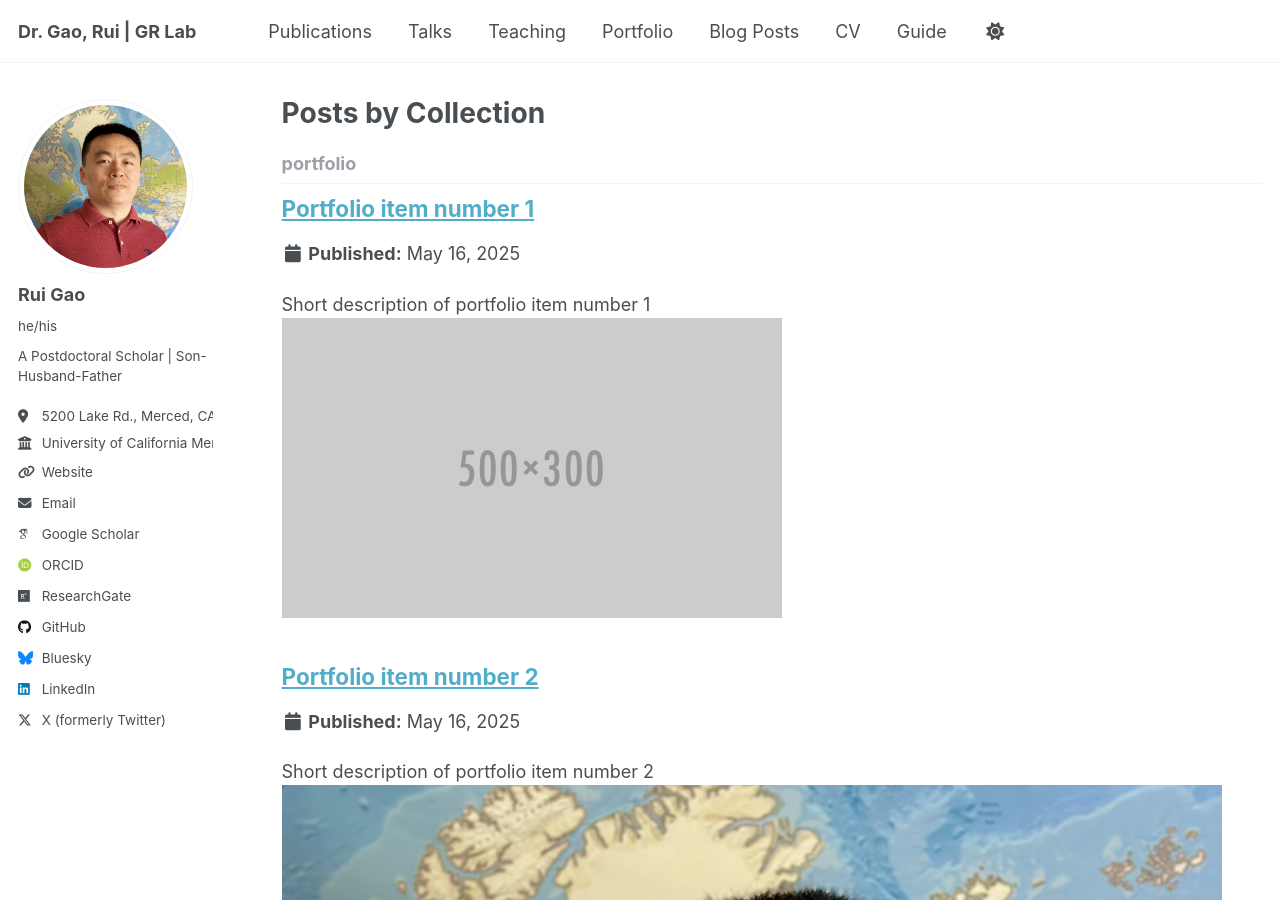
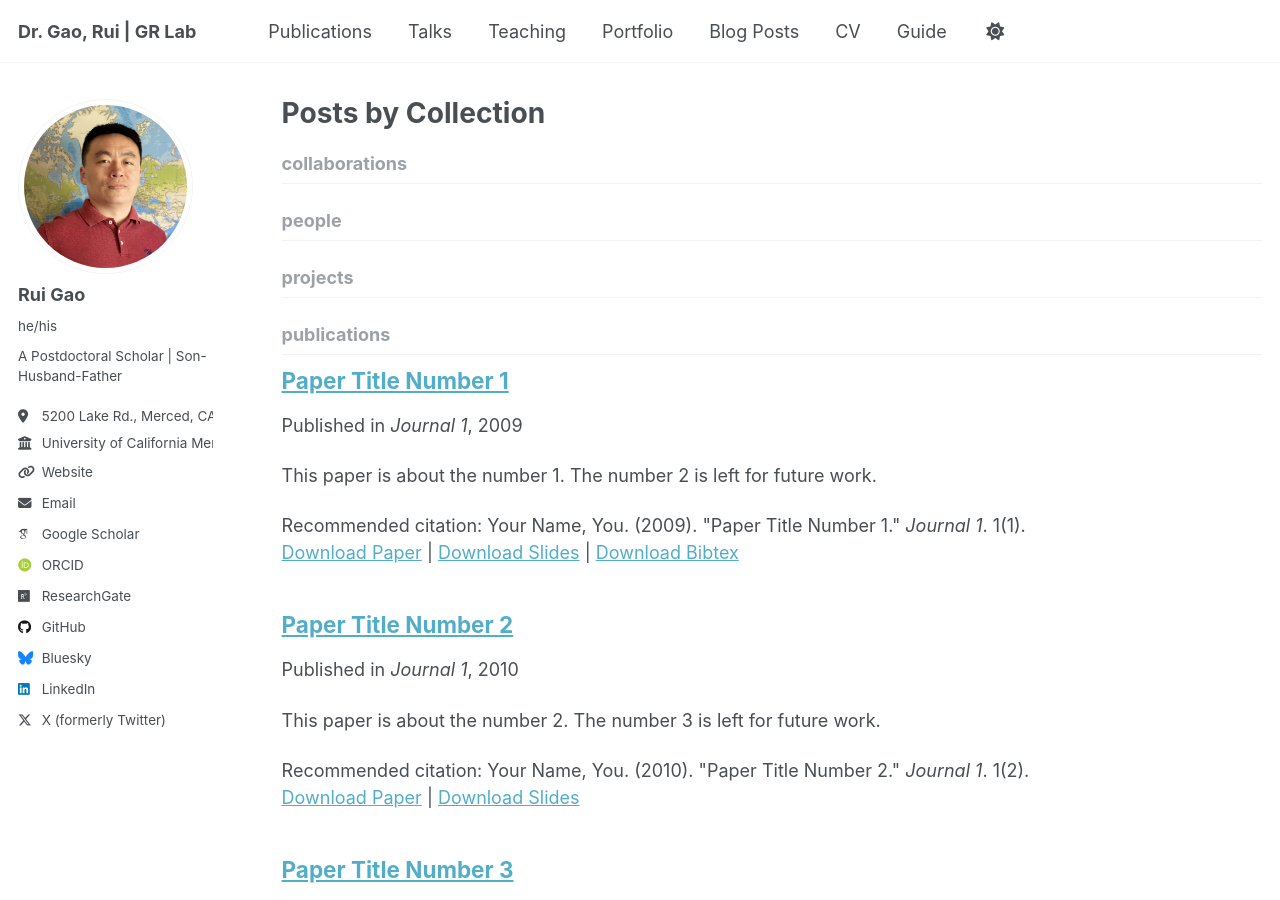
Before and after one commit to RuiGao9/RuiGao9.github.io, a Jekyll site: the page built from _pages/collection-archive.html, in a window 1280 px wide and 900 px high. Built offline with Jekyll 4.4.1, drawn with Linux system fonts in a browser that asks for light colours; some web fonts are replaced; some of the changed lines change nothing that is shown.

Commit message:
Update _config.yml

```diff
--- a/_config.yml
+++ b/_config.yml
@@ -211,21 +211,96 @@ kramdown:
   enable_coderay: false
 
 
-# These settings control the types of collections used by the template
+# # These settings control the types of collections used by the template
+# collections:
+#   teaching:
+#     output: true
+#     permalink: /:collection/:path/
+#   publications:
+#     output: true
+#     permalink: /:collection/:path/
+#   portfolio:
+#     output: true
+#     permalink: /:collection/:path/
+#   talks:
+#     output: true
+#     permalink: /:collection/:path/
+
 collections:
-  teaching:
+  people:
+    output: true
+    permalink: /:collection/:path/
+  projects:
     output: true
     permalink: /:collection/:path/
   publications:
     output: true
     permalink: /:collection/:path/
-  portfolio:
+  teaching:
     output: true
     permalink: /:collection/:path/
   talks:
     output: true
     permalink: /:collection/:path/
+  collaborations:
+    output: true
+    permalink: /:collection/:path/
 
+# # These settings control how pages and collections are included in the site
+# defaults:
+#   # _posts
+#   - scope:
+#       path: ""
+#       type: posts
+#     values:
+#       layout: single
+#       author_profile: true
+#       read_time: true
+#       comments: true
+#       share: true
+#       related: true
+#   # _pages
+#   - scope:
+#       path: ""
+#       type: pages
+#     values:
+#       layout: single
+#       author_profile: true
+#   # _teaching
+#   - scope:
+#       path: ""
+#       type: teaching
+#     values:
+#       layout: single
+#       author_profile: true
+#       share: true
+#       comments: true
+#   # _publications
+#   - scope:
+#       path: ""
+#       type: publications
+#     values:
+#       layout: single
+#       author_profile: true
+#       share: true
+#       comments: true
+#   # _portfolio
+#   - scope:
+#       path: ""
+#       type: portfolio
+#     values:
+#       layout: single
+#       author_profile: true
+#       share: true
+#       comment: true
+#   # _talks
+#   - scope:
+#       path: ""
+#       type: talks
+#     values:
+#       layout: talk
+#       author_profile: true
+#       share: true
 
 # These settings control how pages and collections are included in the site
 defaults:
@@ -247,6 +322,33 @@ defaults:
     values:
       layout: single
       author_profile: true
+  # _people
+  - scope:
+      path: ""
+      type: people
+    values:
+      layout: single
+      author_profile: true
+      share: true
+      comment: true
+  # _projects
+  - scope:
+      path: ""
+      type: projects
+    values:
+      layout: single
+      author_profile: true
+      share: true
+      comment: true
+  # _publications
+  - scope:
+      path: ""
+      type: publications
+    values:
+      layout: single
+      author_profile: true
+      share: true
+      comments: true
   # _teaching
   - scope:
       path: ""
@@ -256,24 +358,6 @@ defaults:
       author_profile: true
       share: true
       comments: true
-  # _publications
-  - scope:
-      path: ""
-      type: publications
-    values:
-      layout: single
-      author_profile: true
-      share: true
-      comments: true
-  # _portfolio
-  - scope:
-      path: ""
-      type: portfolio
-    values:
-      layout: single
-      author_profile: true
-      share: true
-      comment: true
   # _talks
   - scope:
       path: ""
@@ -282,7 +366,14 @@ defaults:
       layout: talk
       author_profile: true
       share: true
-
+  # _collaborations
+  - scope:
+      path: ""
+      type: collaborations
+    values:
+      layout: talk
+      author_profile: true
+      share: true
 
 # Sass/SCSS
 sass:
```
